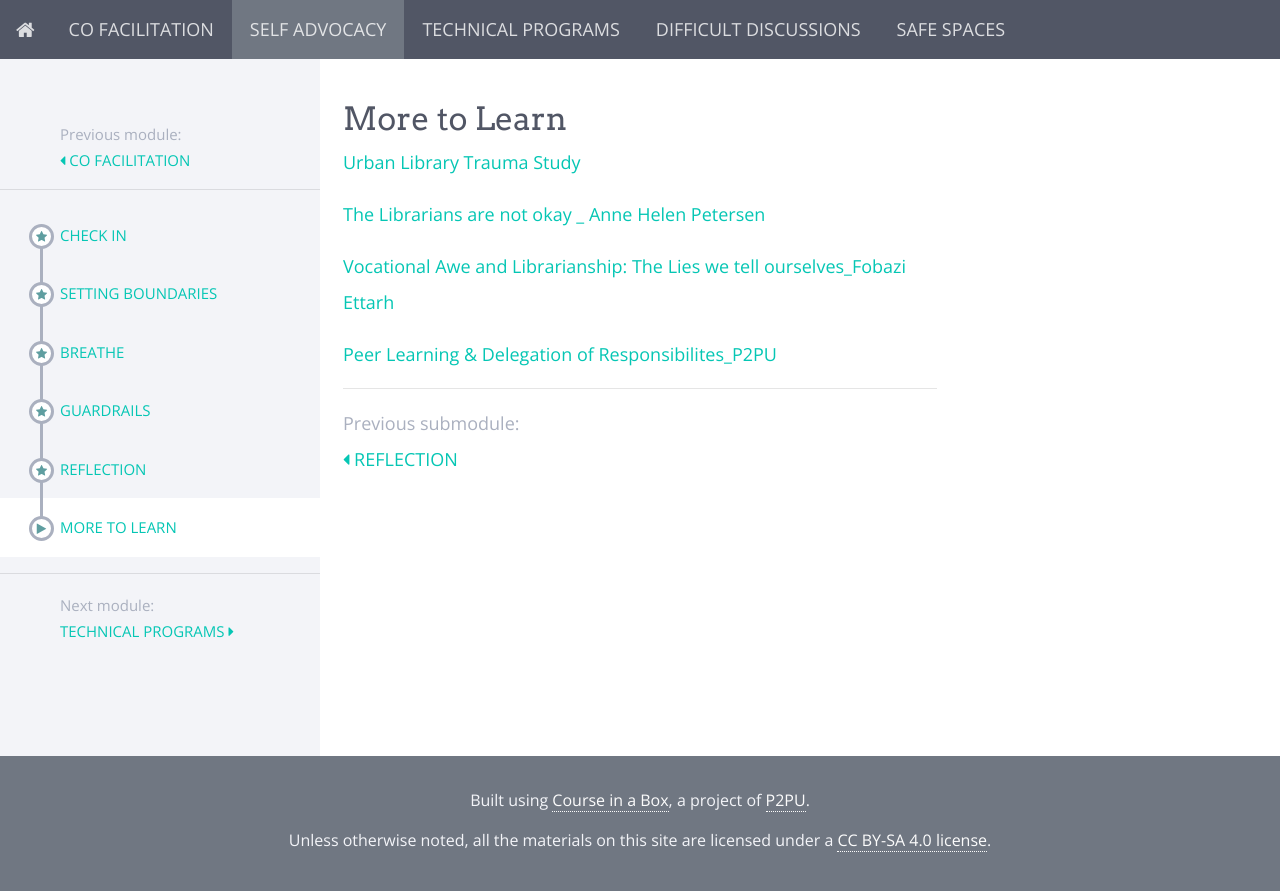
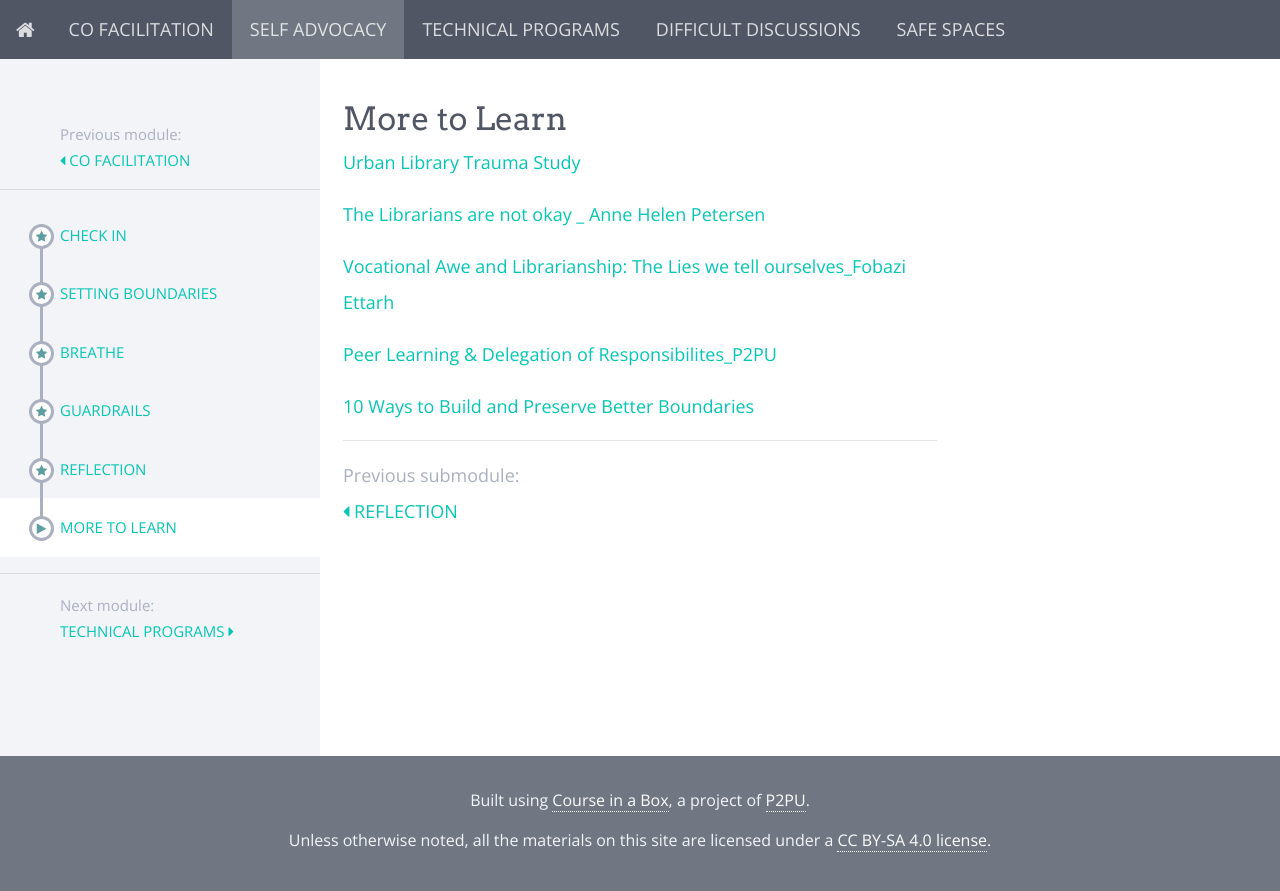
Before and after one commit to p2pu/advanced-facilitation, a Jekyll site: the page built from modules/Self-Advocacy/_posts/2000-01-06-More-to-learn.md, in a window 1280 px wide. Shown: the top 891 px of the page. Built offline with Jekyll 4.4.1, drawn with Linux system fonts in a browser that asks for light colours; nearby versions of some CDN libraries.

Commit message:
Update 2000-01-06-More-to-learn.md

```diff
--- a/modules/Self-Advocacy/_posts/2000-01-06-More-to-learn.md
+++ b/modules/Self-Advocacy/_posts/2000-01-06-More-to-learn.md
@@ -7,3 +7,5 @@
 [Vocational Awe and Librarianship: The Lies we tell ourselves_Fobazi Ettarh](https://www.inthelibrarywiththeleadpipe.org/2018/vocational-awe/)
 
 [Peer Learning & Delegation of Responsibilites_P2PU](https://docs.p2pu.org/facilitation/facilitation-basics#delegating-responsibilities)
+
+[10 Ways to Build and Preserve Better Boundaries](https://psychcentral.com/lib/10-way-to-build-and-preserve-better-boundaries)
```
